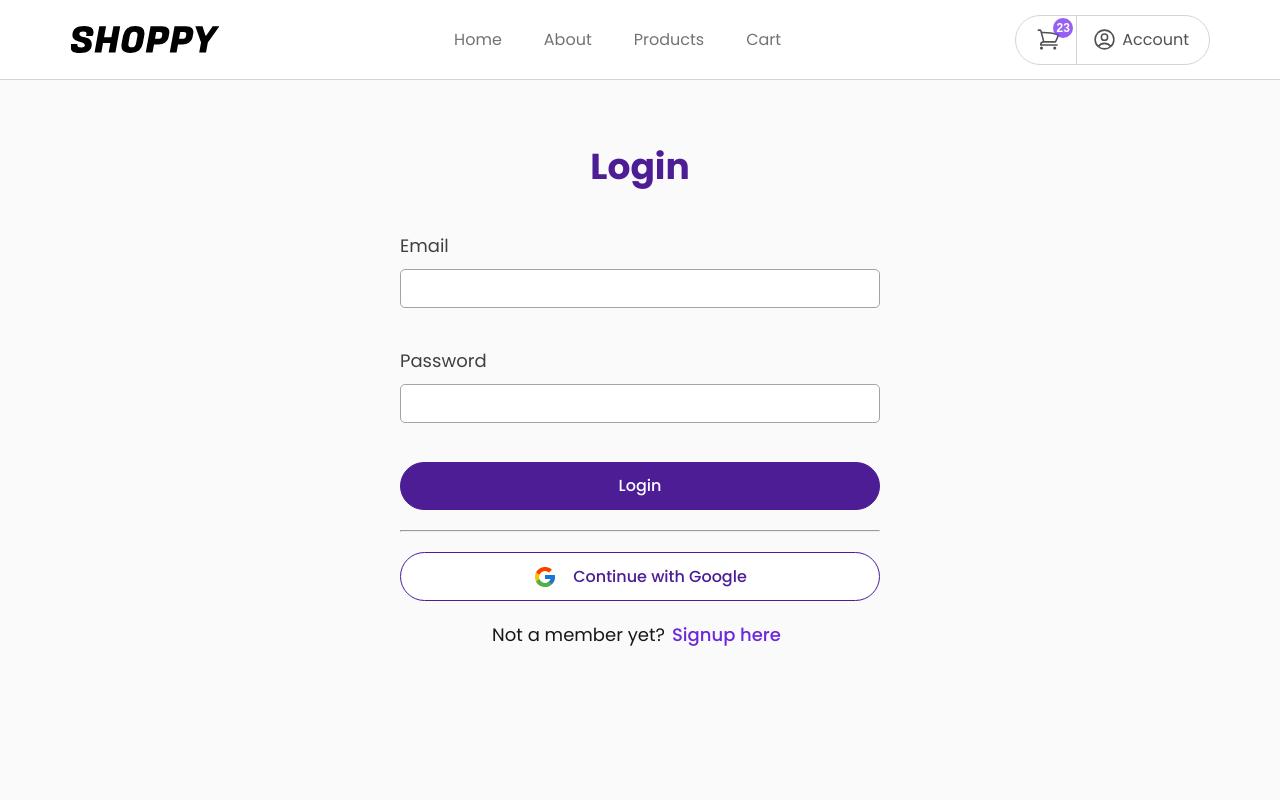
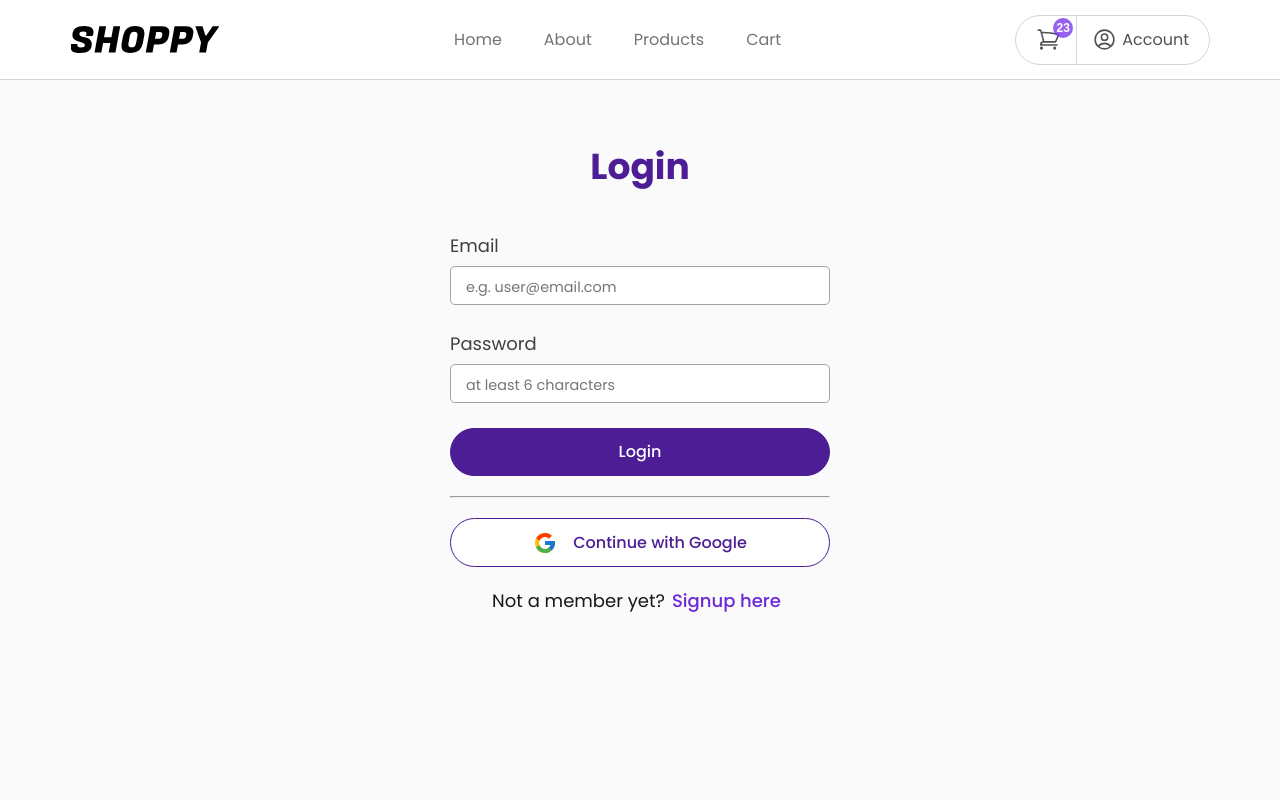
Before and after one commit to krzano/shoppy, a React (Vite) app: page /login in a window 1280 px wide. Shown: the top 800 px of the page. Built offline with nearby package versions, Linux system fonts and the light colour scheme; no server answers.

Commit message:
refactor: change login form styles add inputs placeholders

```diff
--- a/src/features/auth/components/FormikFormRow/FormikFormRow.jsx
+++ b/src/features/auth/components/FormikFormRow/FormikFormRow.jsx
@@ -5,7 +5,7 @@ const StyledFormikFormRow = styled.div`
 	display: grid;
 	grid-template-columns: 1fr;
 	label {
-		margin-bottom: 1rem;
+		margin-bottom: 0.7rem;
 		text-transform: capitalize;
 		color: var(--color-neutral-700);
 	}
@@ -18,11 +18,14 @@ const StyledFormikFormRow = styled.div`
 			outline-color: var(--color-primary-700);
 			border-color: var(--color-primary-700);
 		}
+		&::placeholder {
+			font-size: 0.8em;
+		}
 	}
 	.error-text {
 		margin-top: 0.5rem;
-		min-height: 1em;
 		font-size: 1.4rem;
+		line-height: 1;
 	}
 	&.error {
 		input {
--- a/src/features/auth/components/FormikLoginForm/FormikLoginForm.jsx
+++ b/src/features/auth/components/FormikLoginForm/FormikLoginForm.jsx
@@ -62,13 +62,22 @@ const FormikLoginForm = () => {
 			}}>
 			<StyledFormikLoginForm>
 				<h1>{hasAccount ? 'login' : 'register'}</h1>
-				<FormikFormRow name='email' type='email' />
-				<FormikFormRow name='password' type='password' />
+				<FormikFormRow
+					name='email'
+					type='email'
+					placeholder='e.g. user@email.com'
+				/>
+				<FormikFormRow
+					name='password'
+					type='password'
+					placeholder='at least 6 characters'
+				/>
 				{!hasAccount && (
 					<FormikFormRow
 						name='confirmPassword'
 						labelText='confirm password'
 						type='password'
+						placeholder='confirm your password'
 					/>
 				)}
 				<Button type='submit'>{hasAccount ? 'Login' : 'Register'}</Button>
--- a/src/features/auth/views/Login.jsx
+++ b/src/features/auth/views/Login.jsx
@@ -5,7 +5,7 @@ import StyledContentWrapper from '../../../styles/StyledContentWrapper/StyledCon
 const StyledLogin = styled.div`
 	background-color: var(--color-neutral-50);
 	${StyledContentWrapper} {
-		max-width: 600px;
+		max-width: 50rem;
 	}
 `;
 
```
